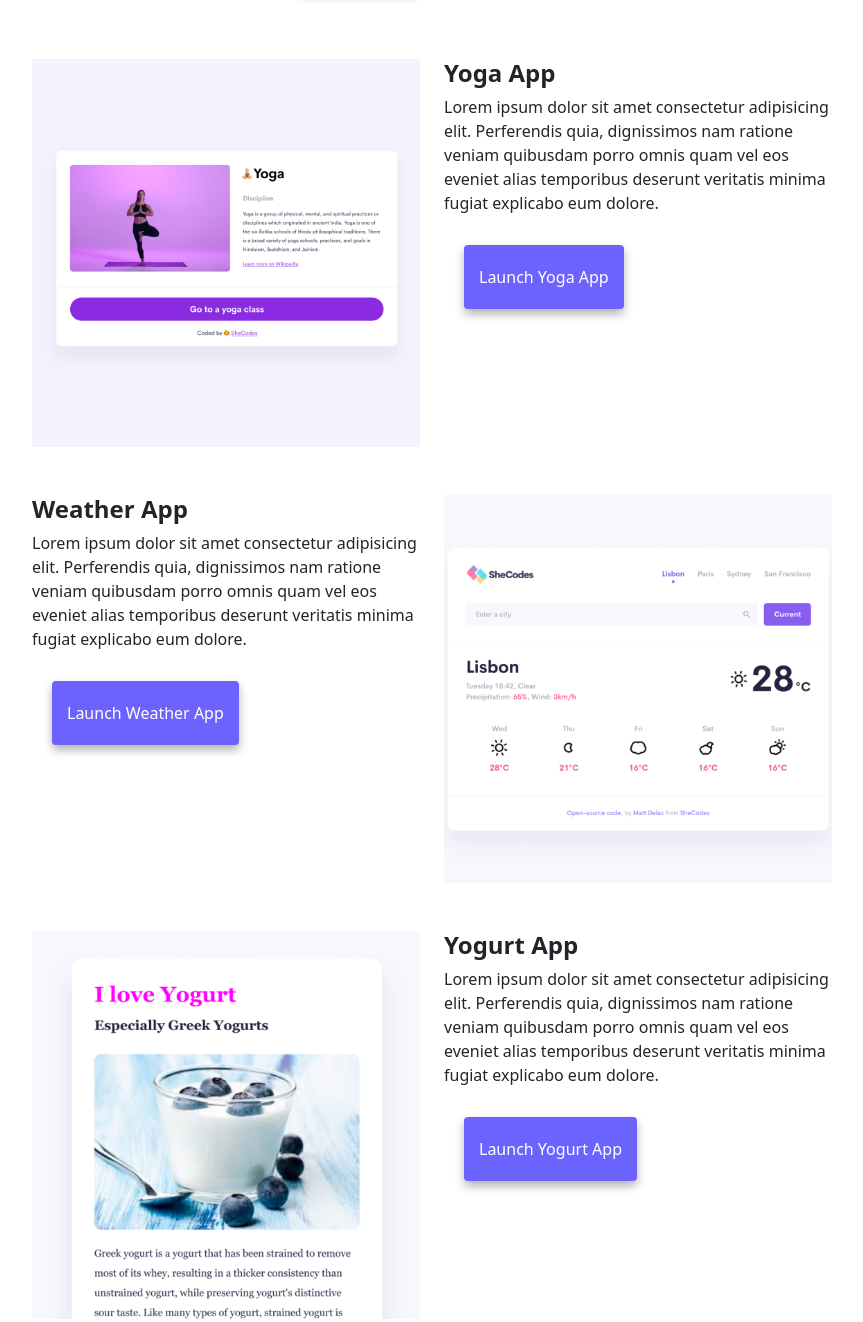
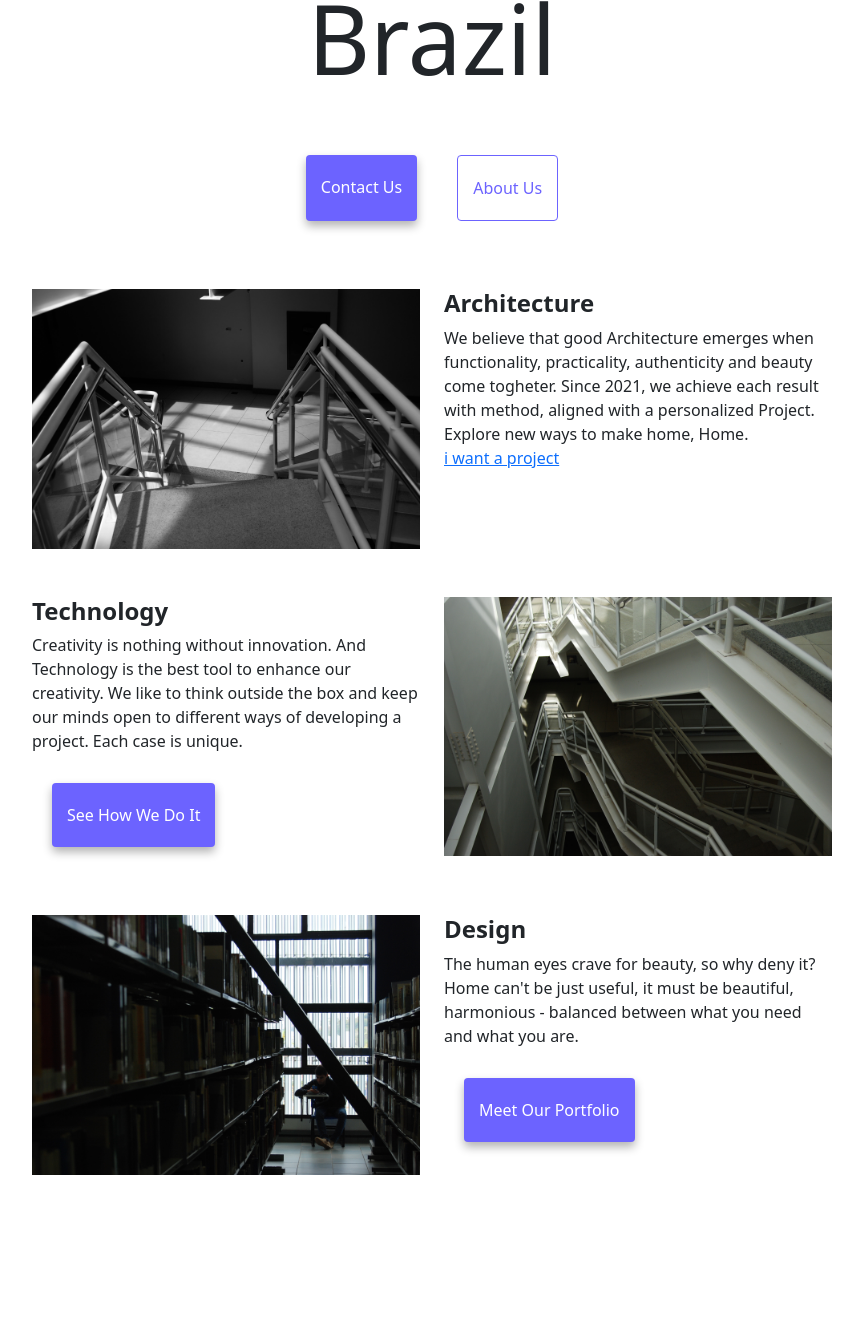
Before and after one commit to ayscd/responsive-multiple-page-website, a website: page index.html in a window 1280 px wide. Shown: the part 397-1719 px from the top of the page, without its empty margins (208-1071 px from the left). After the commit the page ends 1632 px from the top, so only its background shows below. Drawn offline with nearby package versions, Linux system fonts and the light colour scheme.

Commit message:
adjusting the content, replacing images

```diff
--- a/index.html
+++ b/index.html
@@ -15,7 +15,8 @@
     ></script>
     <meta http-equiv="X-UA-Compatible" content="IE=edge" />
     <meta name="viewport" content="width=device-width, initial-scale=1.0" />
-    <title>[Your name]</title>
+    <title>ASCENÇÃO: Architecture, Technology and Design</title>
+    <meta name="description"  content="For those who seek architectural solutions that bring authencity and innovation together. Get in touch with the creative process and projects, all made by Ayeska d'Ascenção." />
     <link rel="stylesheet" href="src/style.css" />
   </head>
   <body>
@@ -43,29 +44,26 @@
       </div>
     </nav>
 
-    <h2>👋 Hi I am</h2>
-    <h1>Ayeska</h1>
-    <h3>💛 Architect and Urbanist, based in Brazil</h3>
+    <h2>ASCENÇÃO</h2>
+    <h3>ARCHITECTURE, TECHNOLOGY AND DESIGN</h3>
+    <h1>architecture office based in Brazil</h1>
     <div class="navigation-links">
-      <a href="about.html#contact" class="contact-link">Contact me</a>
-      <a href="about.html" class="about-link">About me</a>
+      <a href="about.html#contact" class="contact-link" target="_blank">Contact us</a>
+      <a href="about.html" class="about-link">About us</a>
     </div>
     <br /><br />
 
     <div class="row">
       <div class="col-sm-6">
-        <img src="imgs/yoga.png" alt="yoga app" width="100%" />
+        <img src="imgs/expo-3.jpg" alt="image of a stair in black and white" width="100%" />
       </div>
       <div class="col-sm-6">
-        <div><h4>Yoga App</h4></div>
+        <div><h4>Architecture</h4></div>
         <div>
-          Lorem ipsum dolor sit amet consectetur adipisicing elit. Perferendis
-          quia, dignissimos nam ratione veniam quibusdam porro omnis quam vel
-          eos eveniet alias temporibus deserunt veritatis minima fugiat
-          explicabo eum dolore.
-          <div class="app-links">
-            <a href="about.html#contact" class="contact-link"
-              >Launch Yoga App</a
+          We believe that good Architecture emerges when functionality, practicality, authenticity and beauty come togheter. Since 2021, we achieve each result with method, aligned with a personalized Project. Explore new ways to make home, Home.
+          <div class="links">
+            <a href="about.html#contact" class="project-link"
+              >i want a project</a
             >
           </div>
         </div>
@@ -77,21 +75,18 @@
 
     <div class="row">
       <div class="col-sm-6">
-        <div><h4>Weather App</h4></div>
+        <div><h4>Technology</h4></div>
         <div>
-          Lorem ipsum dolor sit amet consectetur adipisicing elit. Perferendis
-          quia, dignissimos nam ratione veniam quibusdam porro omnis quam vel
-          eos eveniet alias temporibus deserunt veritatis minima fugiat
-          explicabo eum dolore.
+          Creativity is nothing without innovation. And Technology is the best tool to enhance our creativity. We like to think outside the box and keep our minds open to different ways of developing a project. Each case is unique.
           <div class="app-links">
             <a href="about.html#contact" class="contact-link"
-              >Launch Weather App</a
+              >see how we do it</a
             >
           </div>
         </div>
       </div>
       <div class="col-sm-6">
-        <img src="imgs/weather.png" alt="weather app" width="100%" />
+        <img src="imgs/expo-2.jpg" alt="guy studying at the library" width="100%" />
       </div>
     </div>
 
@@ -100,18 +95,15 @@
 
     <div class="row">
       <div class="col-sm-6">
-        <img src="imgs/yogurt.png" alt="yogurt app" width="100%" />
+        <img src="imgs/expo-1.jpg" alt="stairs in black and white" width="100%" />
       </div>
       <div class="col-sm-6">
-        <div><h4>Yogurt App</h4></div>
+        <div><h4>Design</h4></div>
         <div>
-          Lorem ipsum dolor sit amet consectetur adipisicing elit. Perferendis
-          quia, dignissimos nam ratione veniam quibusdam porro omnis quam vel
-          eos eveniet alias temporibus deserunt veritatis minima fugiat
-          explicabo eum dolore.
+          The human eyes crave for beauty, so why deny it? Home can't be just useful, it must be beautiful, harmonious - balanced between what you need and what you are.
           <div class="app-links">
             <a href="about.html#contact" class="contact-link"
-              >Launch Yogurt App</a
+              >meet our portfolio</a
             >
           </div>
         </div>
```
Also changed, not shown: about.html (+7 -6 lines), imgs/expo-1.jpg (added), imgs/expo-2.jpg (added), imgs/expo-3.jpg (added).
